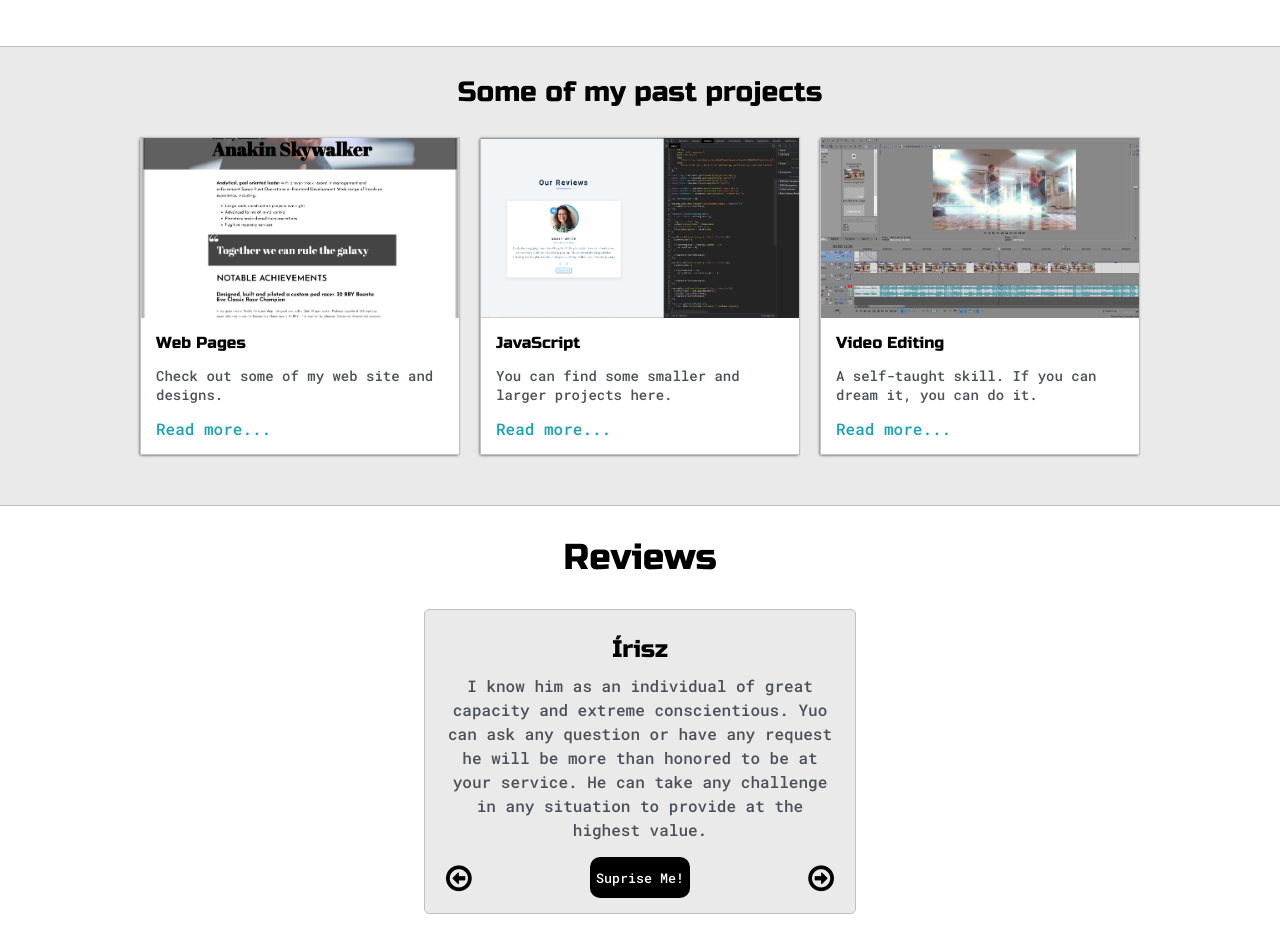
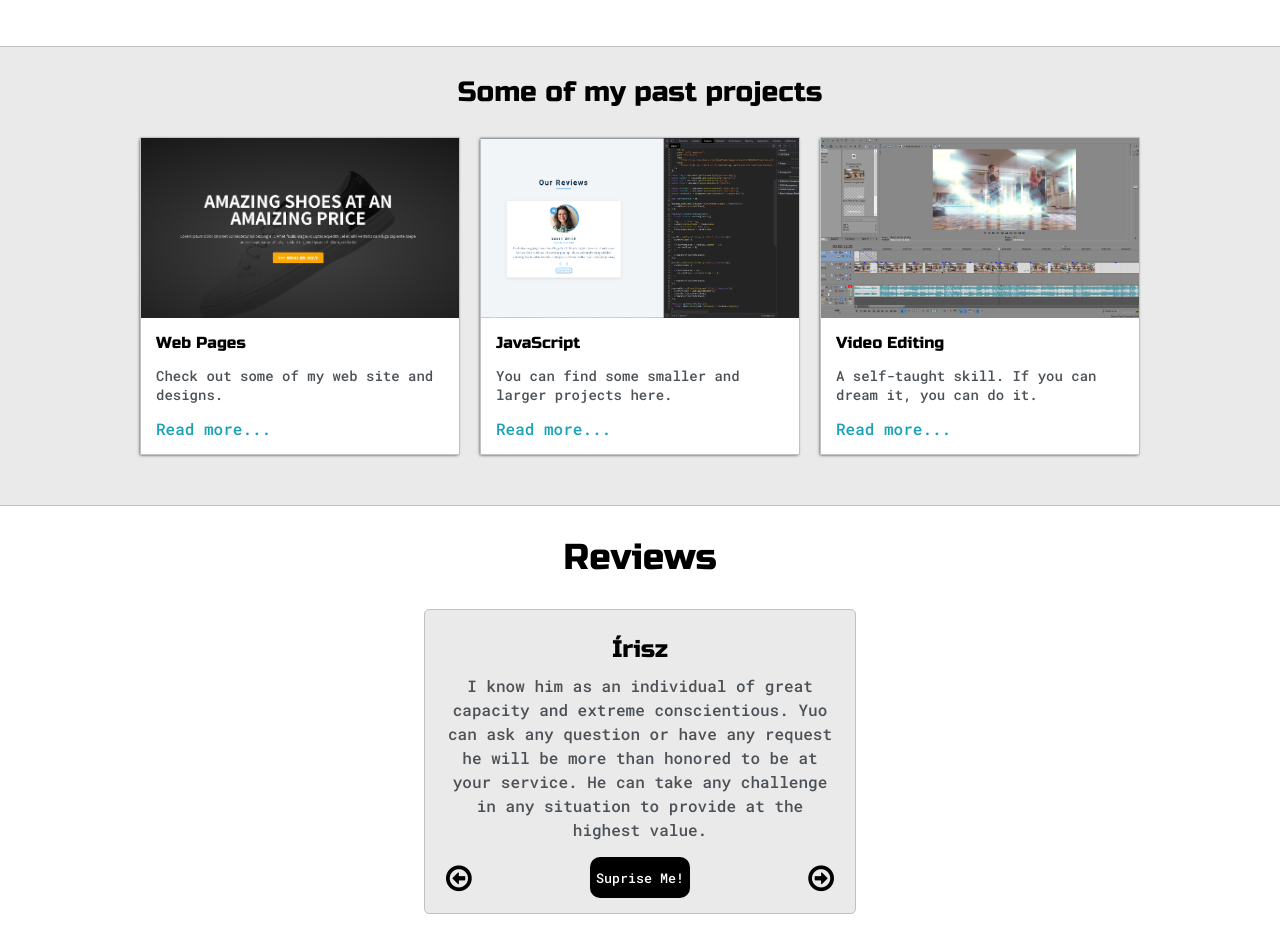
Before and after one commit to sonsolyom/sonsolyom.github.io, a plain HTML site: page index.html in a window 1280 px wide. Shown: the part 1300-2235 px from the top of the page. Drawn offline with Linux system fonts and the light colour scheme.

Commit message:
Main index page thumbnail switch

```diff
--- a/index.html
+++ b/index.html
@@ -134,7 +134,7 @@
             <div class="post-wrapper">
 
                 <div class="post">
-                    <img class="thumbnail" src="/images/web-page.jpg" alt="">
+                    <img class="thumbnail" src="/images/landing-page-shoe.jpg" alt="">
                     <div class="post-preview">
                         <h6 class="post-title">Web Pages</h6>
                         <p class="post-intro">Check out some of my web site and designs.</p>
```
